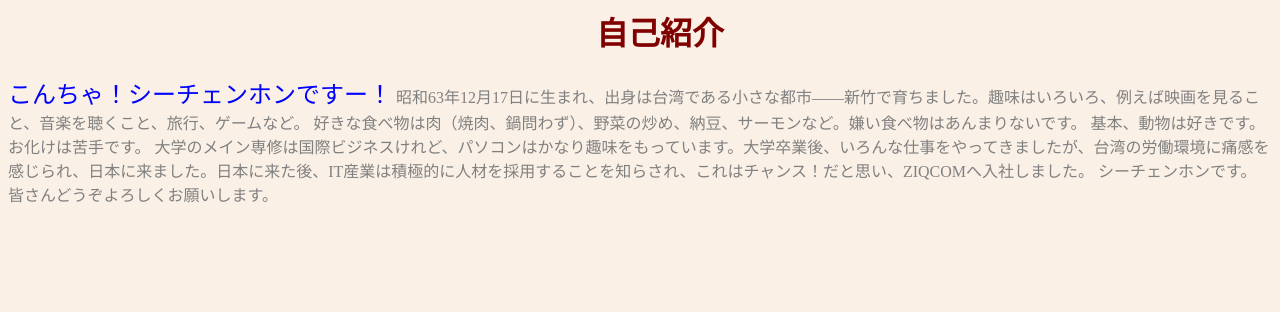
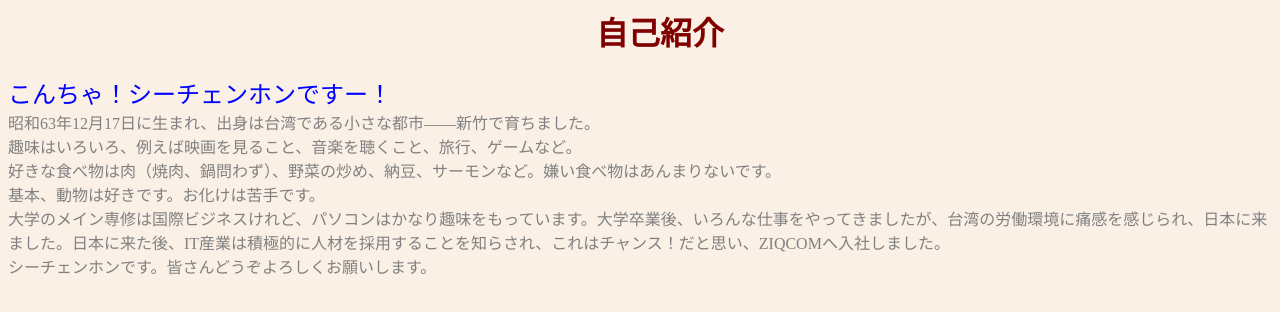
Before and after one commit to ShihAFei/kenshu-project.github.io, a plain HTML site: page index.html in a window 1280 px wide. Drawn offline with Linux system fonts and the light colour scheme.

Commit message:
Update index.html

```diff
--- a/index.html
+++ b/index.html
@@ -17,13 +17,19 @@ h1 {
 <body>
 	<h1><center>自己紹介</center></h1>
 	<font size="5" font color="blue">こんちゃ！シーチェンホンですー！</font>
+	<br>
 	<font size="3" font color="gray">
-		昭和63年12月17日に生まれ、出身は台湾である小さな都市――新竹で育ちました。趣味はいろいろ、例えば映画を見ること、音楽を聴くこと、旅行、ゲームなど。
-好きな食べ物は肉（焼肉、鍋問わず）、野菜の炒め、納豆、サーモンなど。嫌い食べ物はあんまりないです。
-基本、動物は好きです。お化けは苦手です。
-大学のメイン専修は国際ビジネスけれど、パソコンはかなり趣味をもっています。大学卒業後、いろんな仕事をやってきましたが、台湾の労働環境に痛感を感じられ、日本に来ました。日本に来た後、IT産業は積極的に人材を採用することを知らされ、これはチャンス！だと思い、ZIQCOMへ入社しました。
-シーチェンホンです。
-皆さんどうぞよろしくお願いします。
+		昭和63年12月17日に生まれ、出身は台湾である小さな都市――新竹で育ちました。
+		<br>
+		趣味はいろいろ、例えば映画を見ること、音楽を聴くこと、旅行、ゲームなど。
+		<br>
+		好きな食べ物は肉（焼肉、鍋問わず）、野菜の炒め、納豆、サーモンなど。嫌い食べ物はあんまりないです。
+		<br>
+		基本、動物は好きです。お化けは苦手です。
+		<br>
+		大学のメイン専修は国際ビジネスけれど、パソコンはかなり趣味をもっています。大学卒業後、いろんな仕事をやってきましたが、台湾の労働環境に痛感を感じられ、日本に来ました。日本に来た後、IT産業は積極的に人材を採用することを知らされ、これはチャンス！だと思い、ZIQCOMへ入社しました。
+		<br>
+		シーチェンホンです。皆さんどうぞよろしくお願いします。
 	</font>
 
 </body>
```
